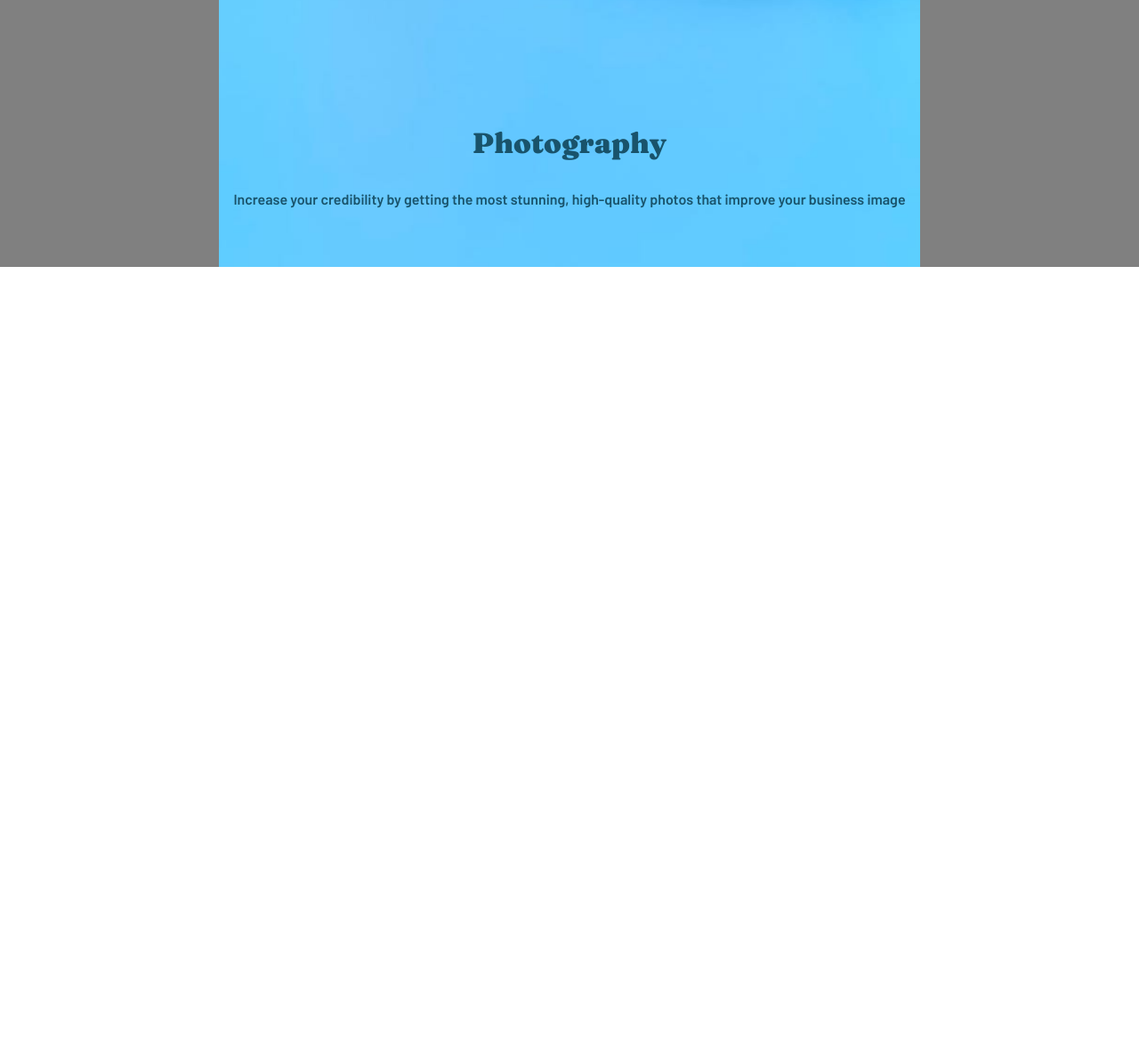
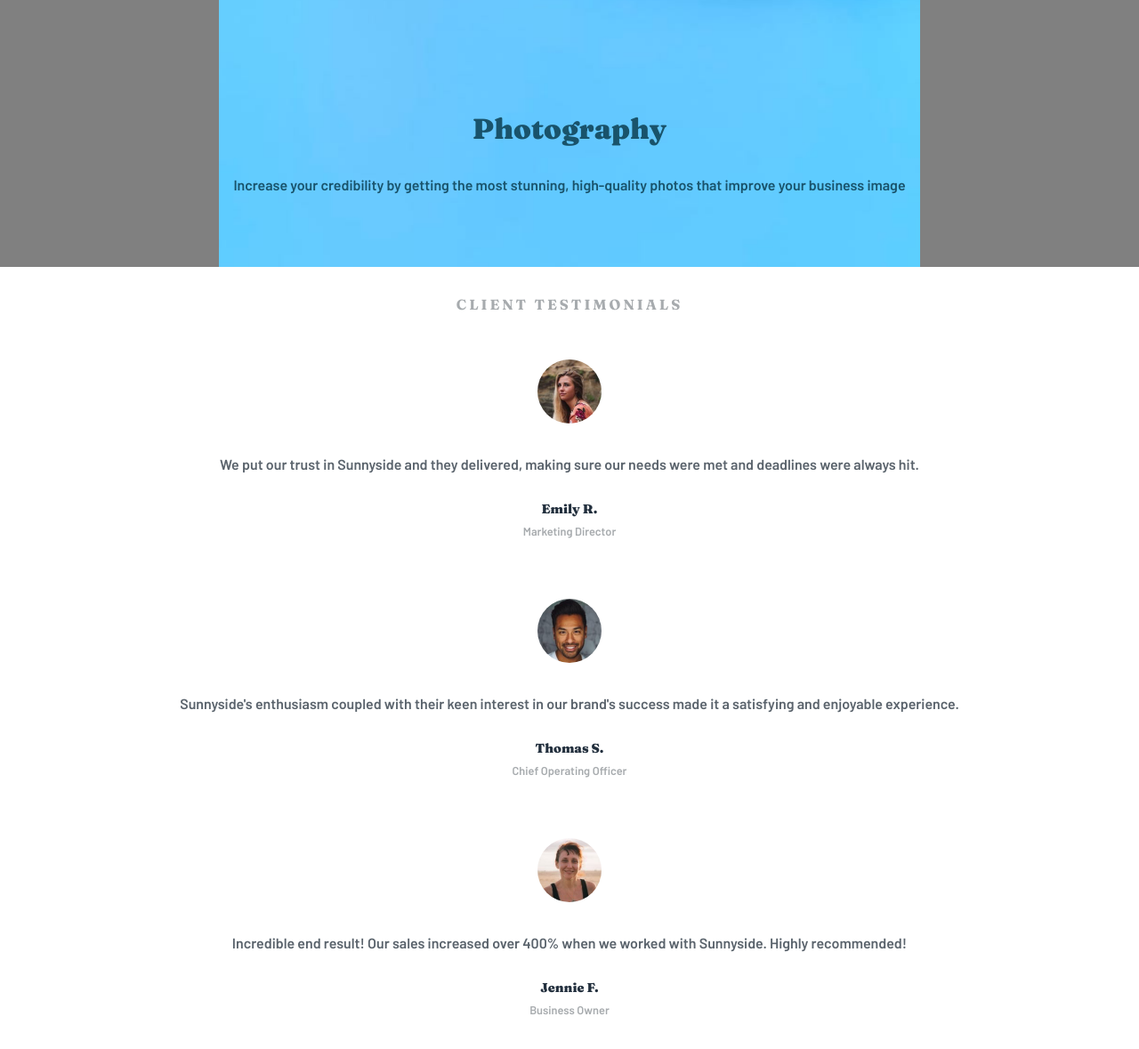
Before and after one commit to VictorMMartinezJr/Sunnyside-Agency, a plain HTML site: page index.html in a window 1280 px wide. Shown: the part 3700-4879 px from the top of the page at 89% size. Before the commit the page ends 4000 px from the top, so only its background shows below. Drawn offline with Linux system fonts and the light colour scheme.

Commit message:
added html css for testimonials section on 375px screens

```diff
--- a/index.html
+++ b/index.html
@@ -92,9 +92,9 @@
           </p>
         </div>
       </section>
-      <!------------------------------->
-      <!--  Graphic Design Section   -->
-      <!------------------------------->
+      <!---------------------------->
+      <!--  Photography Section   -->
+      <!---------------------------->
       <section id="subsection">
         <div
           class="subsection__content subsection__content--photography container"
@@ -108,6 +108,63 @@
           </p>
         </div>
       </section>
+      <!----------------------------->
+      <!--  Testimonials Section   -->
+      <!----------------------------->
+      <section id="subsection">
+        <div class="testimonials__content">
+          <h2 class="testimonials__h2">CLIENT TESTIMONIALS</h2>
+          <!-- testimonial 1-->
+          <div class="testimonials container">
+            <div class="testimonial">
+              <img
+                src="/assets/image-emily.jpg"
+                alt=""
+                class="testimonial__img"
+              />
+              <p class="testimonial__review">
+                We put our trust in Sunnyside and they delivered, making sure
+                our needs were met and deadlines were always hit.
+              </p>
+              <div class="testimonial__author__info">
+                <p class="testimonial__author">Emily R.</p>
+                <p class="testimonial__position">Marketing Director</p>
+              </div>
+            </div>
+          <!-- testimonial 2-->
+            <div class="testimonial">
+              <img
+                src="/assets/image-thomas.jpg"
+                alt=""
+                class="testimonial__img"
+              />
+              <p class="testimonial__review">
+                Sunnyside's enthusiasm coupled with their keen interest in our
+                brand's success made it a satisfying and enjoyable experience.
+              </p>
+              <div class="testimonial__author__info">
+                <p class="testimonial__author">Thomas S.</p>
+                <p class="testimonial__position">Chief Operating Officer</p>
+              </div>
+            </div>
+          <!-- testimonial 3-->
+            <div class="testimonial">
+              <img
+                src="/assets/image-jennie.jpg"
+                alt=""
+                class="testimonial__img"
+              />
+              <p class="testimonial__review">
+                Incredible end result! Our sales increased over 400% when we
+                worked with Sunnyside. Highly recommended!
+              </p>
+              <div class="testimonial__author__info">
+                <p class="testimonial__author">Jennie F.</p>
+                <p class="testimonial__position">Business Owner</p>
+              </div>
+            </div>
+        </div>
+      </section>
     </main>
   </body>
 </html>
--- a/style.css
+++ b/style.css
@@ -27,7 +27,7 @@ font-family: 'Fraunces', serif; */
 
 #main {
   background-color: gray;
-  min-height: 100vh;
+  /* min-height: 100vh; */
   width: 100%;
 }
 
@@ -221,7 +221,7 @@ font-family: 'Fraunces', serif; */
   color: var(--Dark-desaturated-cyan);
 }
 .section__text__p--graphicDesign {
-  margin: 2rem 0 4rem 0;
+  margin: 2rem 0 5rem 0;
   color: var(--Dark-desaturated-cyan);
   font-size: 1rem;
   font-weight: 600;
@@ -234,8 +234,64 @@ font-family: 'Fraunces', serif; */
   color: var(--Dark-blue);
 }
 .section__text__p--photography {
-  margin: 2rem 0 4rem 0;
+  margin: 2rem 0 5rem 0;
   color: var(--Dark-blue);
   font-size: 1rem;
   font-weight: 600;
 }
+/**** Testimonials Section ****/
+.testimonials__content {
+  width: 100%;
+  background-color: var(--White);
+  display: flex;
+  flex-direction: column;
+  align-items: center;
+}
+.testimonials__h2 {
+  margin-top: 2rem;
+  color: var(--Grayish-blue);
+  font-family: "Fraunces", sans-serif;
+  font-size: 1rem;
+  letter-spacing: 3px;
+}
+.testimonials {
+  display: flex;
+  flex-direction: column;
+  align-items: center;
+}
+.testimonial {
+  display: flex;
+  flex-direction: column;
+  align-items: center;
+  justify-content: center;
+  text-align: center;
+  margin: 1rem 0;
+}
+.testimonial__img {
+  border-radius: 50%;
+  scale: 0.5;
+}
+.testimonial__review {
+  color: var(--Very-dark-grayish-blue);
+  font-family: "Barlow", sans-serif;
+  font-weight: 600;
+  padding: 0 1.5rem;
+}
+.testimonial__author__info {
+  margin-top: 2rem;
+}
+.testimonial__author {
+  font-family: "Fraunces", serif;
+  font-weight: 900;
+  font-size: 0.9rem;
+  color: var(--Very-dark-desaturated-blue);
+}
+.testimonial__position {
+  margin-top: 0.5rem;
+  color: var(--Grayish-blue);
+  font-family: "Barlow", serif;
+  font-size: 0.8rem;
+}
+.testimonial:nth-last-child(1) {
+  margin-bottom: 4rem;
+}
```
